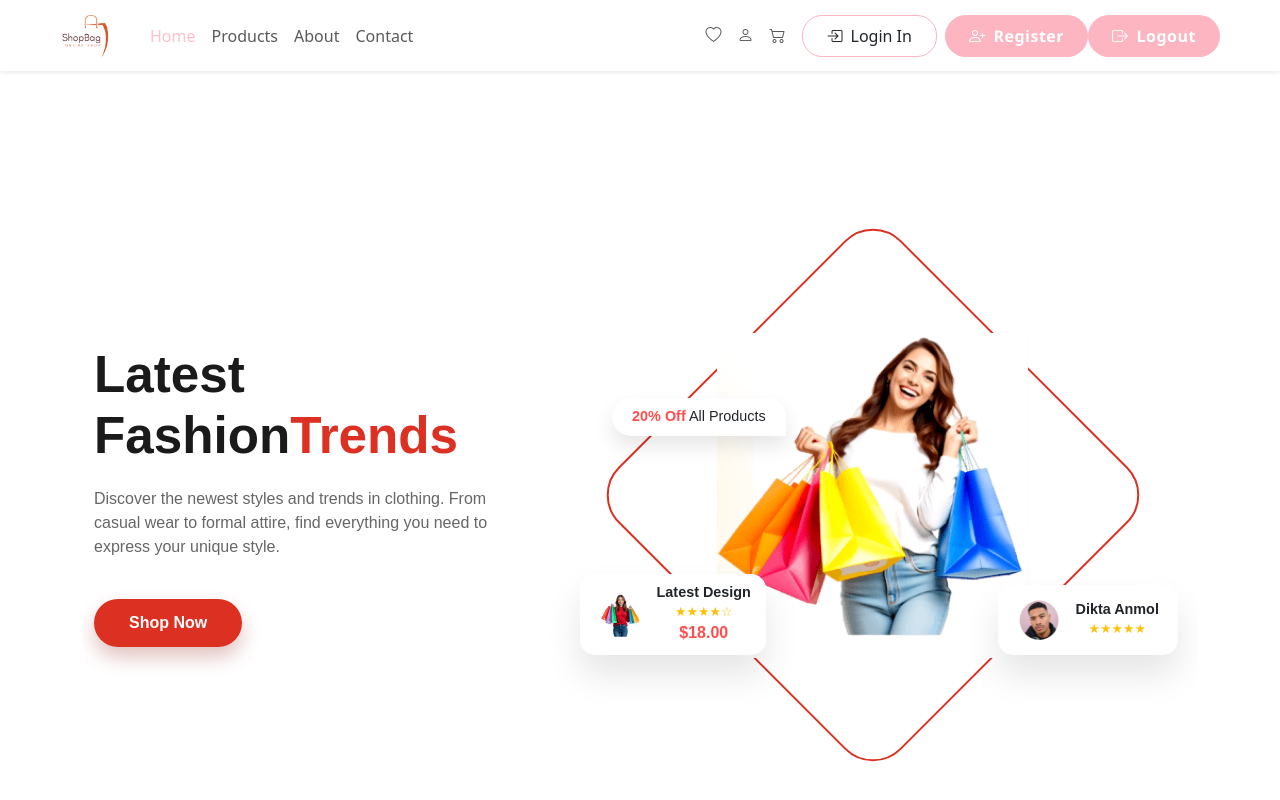
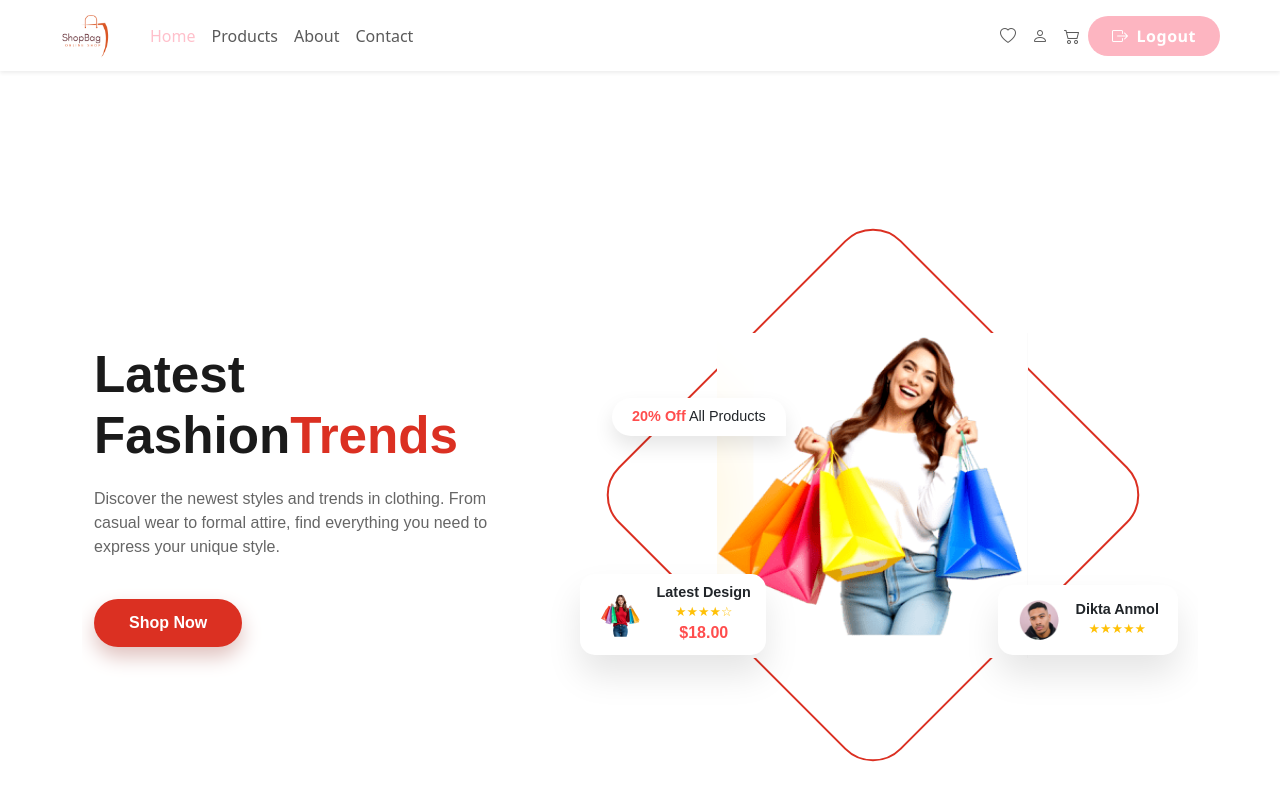
Before and after one commit to nawal-ali/Angular_E_commerce, an Angular app: page /home in a window 1280 px wide. Shown: the top 800 px of the page. Built offline with nearby package versions, Linux system fonts and the light colour scheme; no server answers; sample sign-in values are in the browser's storage.

Commit message:
implemented logout logic

```diff
--- a/src/app/app.component.ts
+++ b/src/app/app.component.ts
@@ -1,6 +1,7 @@
 import { Component } from '@angular/core';
 import { RouterOutlet } from '@angular/router';
 import { ToasterComponent } from './shared/components/toaster/toaster.component';
+import { GlobalService } from './core/services/global.service';
 
 @Component({
   selector: 'app-root',
@@ -10,5 +11,10 @@ import { ToasterComponent } from './shared/components/toaster/toaster.component'
   styleUrl: './app.component.css'
 })
 export class AppComponent {
+  constructor(private globalService: GlobalService){}
   title = 'e-commerce';
+  // token= localStorage.getItem('authToken');
+  // if(token){
+  //   this.globalService.isLoggedIn();
+  // }
 }
--- /dev/null
+++ b/src/app/core/services/global.service.ts
@@ -0,0 +1,13 @@
+import { Injectable } from '@angular/core';
+
+@Injectable({
+  providedIn: 'root'
+})
+export class GlobalService {
+
+  constructor() { }
+  isLoggedIn(): boolean {
+    const token = localStorage.getItem('authToken');
+    return !!token; // Returns true if token exists, false otherwise
+  }
+}
--- a/src/app/features/login/login.component.ts
+++ b/src/app/features/login/login.component.ts
@@ -4,6 +4,7 @@ import { CommonModule } from '@angular/common';
 import { AuthService } from '../../core/services/auth.service';
 import { Router, RouterLink } from '@angular/router';
 import { ToasterService } from '../../shared/components/toaster/toaster.service';
+import { GlobalService } from '../../core/services/global.service';
 
 @Component({
   selector: 'app-login',
@@ -21,7 +22,8 @@ export class LoginComponent implements OnInit {
     private fb: FormBuilder,
     private authService: AuthService,
     private router: Router,
-    private toaster: ToasterService
+    private toaster: ToasterService,
+    private globalService: GlobalService
   ) {}
 
   ngOnInit(): void {
@@ -87,6 +89,7 @@ export class LoginComponent implements OnInit {
         // Show success and redirect
         this.toaster.show('Login successful!', 'success');
         console.log('Login successful:', response);
+        this.globalService.isLoggedIn();
         this.router.navigate(['/home']);
       },
       error: (error: any) => {
--- a/src/app/features/register/register.component.ts
+++ b/src/app/features/register/register.component.ts
@@ -4,6 +4,7 @@ import { CommonModule } from '@angular/common';
 import { Router, RouterLink } from '@angular/router';
 import { AuthService } from '../../core/services/auth.service';
 import { ToasterService } from '../../shared/components/toaster/toaster.service';
+import { GlobalService } from '../../core/services/global.service';
 
 @Component({
   selector: 'app-register',
@@ -22,7 +23,8 @@ export class RegisterComponent implements OnInit {
     private fb: FormBuilder,
     private authService: AuthService,
     private toaster: ToasterService,
-    private router: Router
+    private router: Router,
+    private globalService: GlobalService
   ) {}
 
   ngOnInit(): void {
@@ -87,6 +89,7 @@ export class RegisterComponent implements OnInit {
           localStorage.setItem('user', JSON.stringify(response.user));
         }
 
+        this.globalService.isLoggedIn();
         setTimeout(() => this.router.navigate(['/']), 3000);
       },
       error: (error: any) => {
--- a/src/app/layout/navbar/navbar.component.html
+++ b/src/app/layout/navbar/navbar.component.html
@@ -25,6 +25,9 @@
       </ul>
       <ul class="navbar-nav ms-auto mb-2 mb-lg-0 me-5">
 
+
+
+        @if(this.globalService.isLoggedIn()) {
         <li class="nav-item">
           <a class="nav-link" href="#"><i class="bi bi-heart"></i></a>
         </li>
@@ -36,6 +39,11 @@
         <li class="nav-item">
           <a class="nav-link" href="#"><i class="bi bi-cart2"></i></a>
         </li>
+        <button class="btn-contact d-flex align-items-center gap-2 px-4 py-2 shadow-soft" routerLink="/login"
+          (click)="handleLogout()">
+          <i class="bi bi-box-arrow-right"></i><span> Logout</span>
+        </button>
+        }@else{
         <button class="btn d-flex align-items-center gap-2 px-4 py-2 shadow-soft mx-2" routerLink="/login"
           style="border: 1px solid #fdb5c1; border-radius: 20px;">
           <i class="bi bi-box-arrow-in-right"></i> <span> Login In </span>
@@ -43,11 +51,8 @@
         <button class="btn-contact d-flex align-items-center gap-2 px-4 py-2 shadow-soft" routerLink="/register">
           <i class="bi bi-person-plus"></i><span> Register</span>
         </button>
-        <button class="btn-contact d-flex align-items-center gap-2 px-4 py-2 shadow-soft" routerLink="/register">
-          <i class="bi bi-box-arrow-right"></i><span> Logout</span>
-        </button>
+        }
       </ul>
-
     </div>
   </div>
 </nav>
--- a/src/app/layout/navbar/navbar.component.ts
+++ b/src/app/layout/navbar/navbar.component.ts
@@ -1,5 +1,7 @@
 import { Component } from '@angular/core';
 import { RouterLink, RouterLinkActive } from '@angular/router';
+import { GlobalService } from '../../core/services/global.service';
+import { ToasterService } from '../../shared/components/toaster/toaster.service';
 
 @Component({
   selector: 'app-navbar',
@@ -8,5 +10,13 @@ import { RouterLink, RouterLinkActive } from '@angular/router';
   styleUrl: './navbar.component.css'
 })
 export class NavbarComponent {
+  constructor(public globalService: GlobalService, private toaster: ToasterService){}
 
+
+  handleLogout(){
+    localStorage.removeItem('authToken');
+    localStorage.removeItem('user');
+    this.globalService.isLoggedIn();
+    this.toaster.show('Logged out successfully', 'success');
+  }
 }
```
Also changed, not shown: 1 other file (tests, documents, lock files or other folders).
